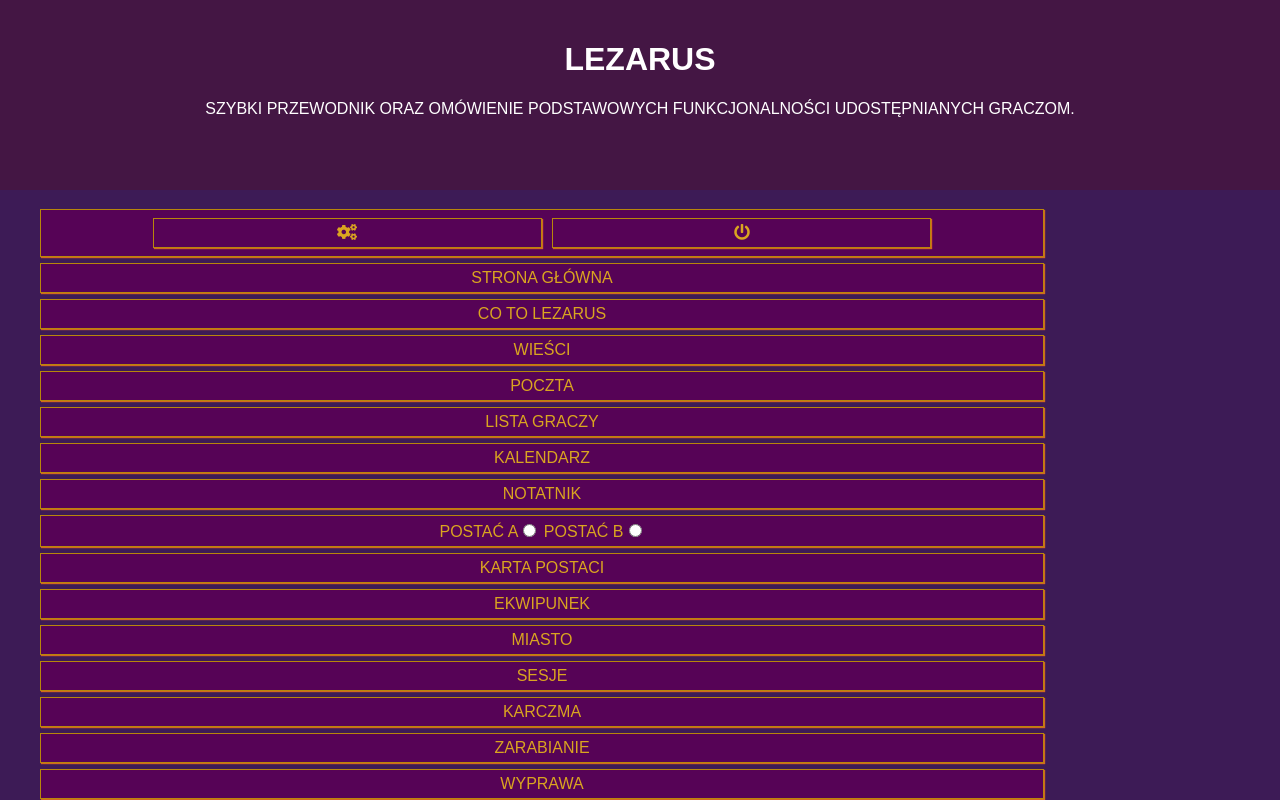
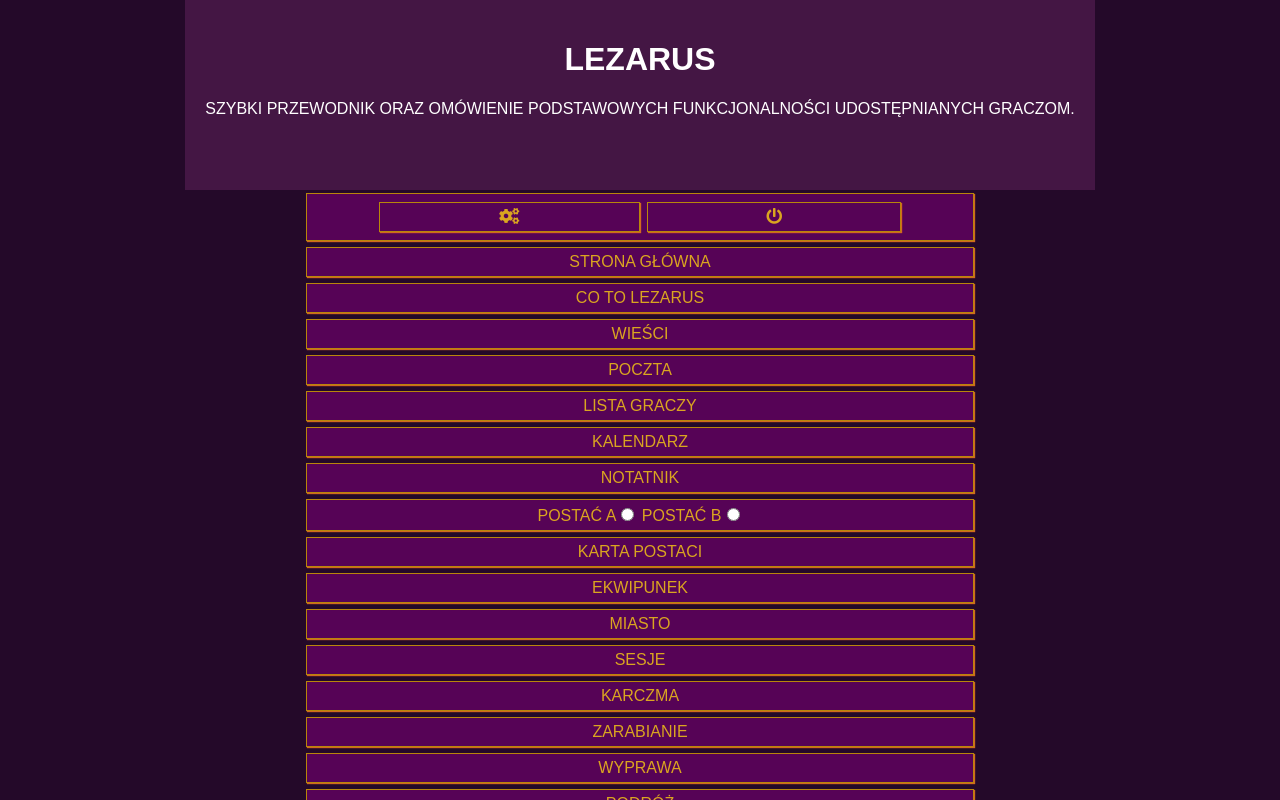
Before and after one commit to Marta-Wieczorek/lezarus, a React (Create React App) app in the folder lezarus/: page /kp in a window 1280 px wide. Shown: the top 800 px of the page. Built offline with nearby package versions, Linux system fonts and the light colour scheme.

Commit message:
fixing paddings

```diff
--- a/lezarus/src/App.css
+++ b/lezarus/src/App.css
@@ -1,6 +1,9 @@
 
 .App {
   text-align: center;
+    display:flex;
+    flex-direction: column;
+    align-items: center;
 }
 
 .App-logo {
@@ -24,10 +27,19 @@
   font-size: large;
 }
 
+.nav{
+    display:inline-flex;
+    flex-direction: column;
+    align-items: center;
+    width:80%;
+}
+
 .nav ul{
   list-style:none;
-  text-align: left;
   text-decoration: none;
+    margin:auto;
+    width:80%;
+    padding-left:0;
 }
 
 .nav a{
@@ -86,7 +98,9 @@
     width: 30%;
     display: inline-block;
 }
-
+.cechy{
+    text-align: left;
+}
 .cechy ul{
     display: inline-block;
     list-style: none;
--- a/lezarus/src/App.js
+++ b/lezarus/src/App.js
@@ -1,4 +1,4 @@
-import React, { Component } from 'react';
+import React, {Component} from 'react';
 import './App.css';
 import {BrowserRouter as Router, Link, Route} from 'react-router-dom'
 import Intro from './Intro'
@@ -15,11 +15,11 @@
                     <p>Szybki przewodnik oraz omówienie podstawowych funkcjonalności udostępnianych graczom.</p>
                 </header>
 
-        <Router className="Router">
-<div className="right">
+                <Router>
+                    <div>
                         <Navbar/>
-    <Route exact path="/intro" component={Intro} />
-    <Route exact path="/kp" component={KP} />
+                        <Route exact path="/intro" component={Intro}/>
+                        <Route exact path="/kp" component={KP}/>
 
 
                     </div>
--- a/lezarus/src/index.css
+++ b/lezarus/src/index.css
@@ -2,5 +2,6 @@
   margin: 0;
   padding: 0;
   font-family: sans-serif;
-   background-color: #3d1b56;
+   background-color: #240929;
+    color: #d59f22;
 }
```
Lines whose indentation alone changed are shown as unchanged.
